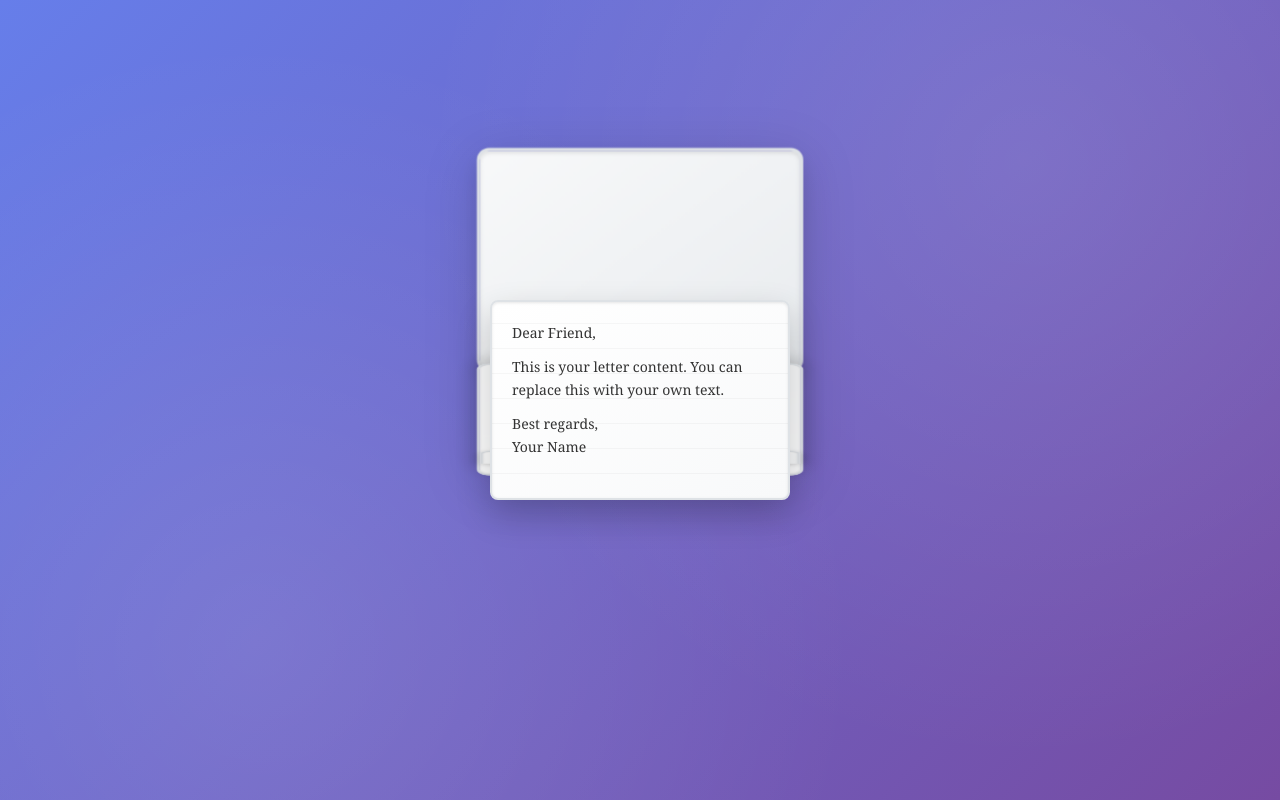
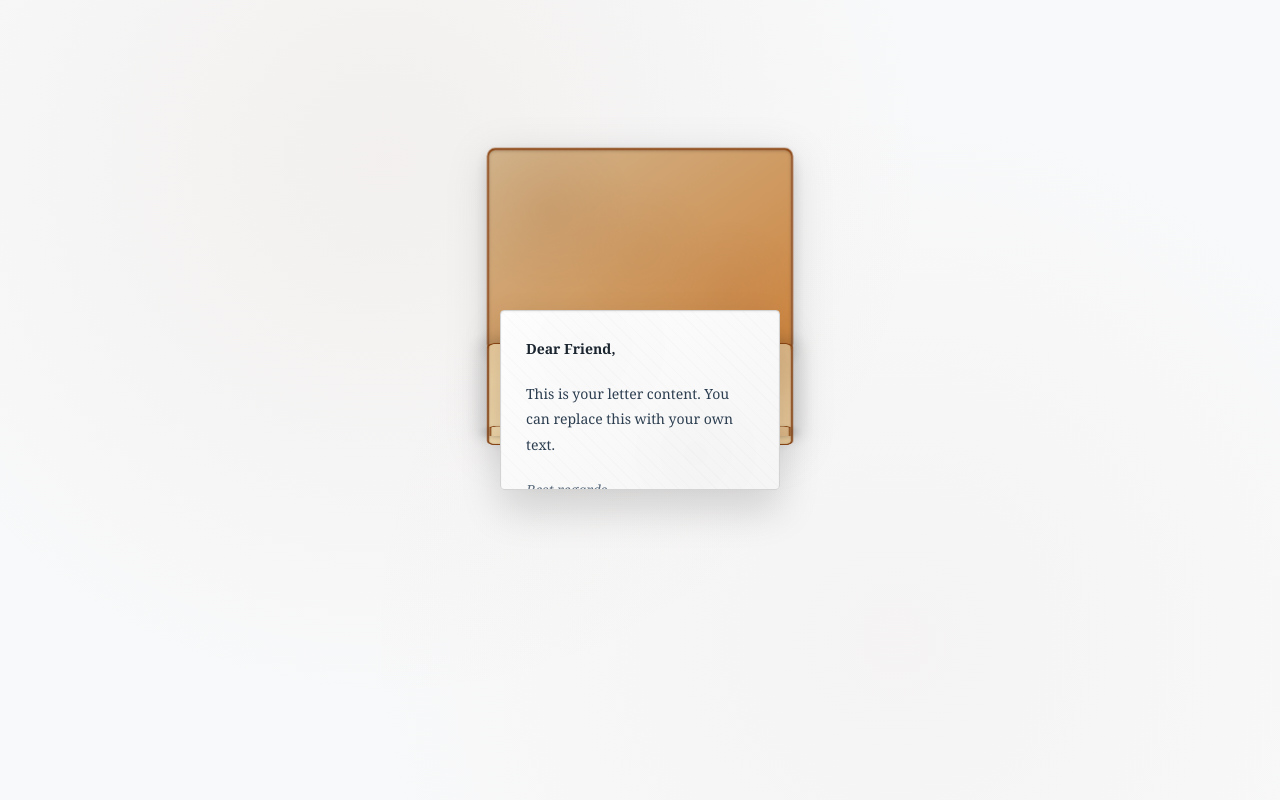
Before and after one commit to EmirMarles/letter, a plain HTML site: page index.html in a window 1280 px wide. Both pictures are taken after a click on the element 640 px from the left and 260 px from the top of the page. Drawn offline with Linux system fonts and the light colour scheme.

Commit message:
Transform envelope to beautiful kraft paper design with natural texture and elegant letter

```diff
--- a/style.css
+++ b/style.css
@@ -6,7 +6,7 @@
 
 body {
     font-family: 'Georgia', serif;
-    background: linear-gradient(135deg, #667eea 0%, #764ba2 100%);
+    background: #f8f9fa;
     min-height: 100vh;
     display: flex;
     justify-content: center;
@@ -24,8 +24,8 @@ body::before {
     right: 0;
     bottom: 0;
     background:
-        radial-gradient(circle at 20% 80%, rgba(255, 255, 255, 0.1) 0%, transparent 50%),
-        radial-gradient(circle at 80% 20%, rgba(255, 255, 255, 0.1) 0%, transparent 50%);
+        radial-gradient(circle at 30% 20%, rgba(139, 69, 19, 0.05) 0%, transparent 50%),
+        radial-gradient(circle at 70% 80%, rgba(160, 82, 45, 0.03) 0%, transparent 50%);
     pointer-events: none;
 }
 
@@ -37,93 +37,101 @@ body::before {
     perspective: 1000px;
 }
 
-/* Envelope Styles */
+/* Envelope Styles - Kraft Paper Design */
 .envelope {
     position: relative;
-    width: 320px;
-    height: 220px;
+    width: 300px;
+    height: 200px;
     margin: 0 auto;
     cursor: pointer;
     transform-style: preserve-3d;
     transition: all 0.4s cubic-bezier(0.4, 0, 0.2, 1);
-    filter: drop-shadow(0 10px 25px rgba(0, 0, 0, 0.15));
+    filter: drop-shadow(0 8px 20px rgba(0, 0, 0, 0.12));
 }
 
 .envelope-back {
     position: absolute;
     width: 100%;
     height: 100%;
-    background: linear-gradient(145deg, #f8f9fa, #e9ecef);
-    border: 3px solid #dee2e6;
-    border-radius: 12px;
+    background:
+        linear-gradient(145deg, #d2b48c, #cd853f),
+        repeating-linear-gradient(
+            45deg,
+            transparent,
+            transparent 2px,
+            rgba(139, 69, 19, 0.1) 2px,
+            rgba(139, 69, 19, 0.1) 4px
+        );
+    border: 2px solid #8b4513;
+    border-radius: 8px;
     box-shadow:
-        inset 0 2px 4px rgba(0,0,0,0.1),
-        0 8px 20px rgba(0,0,0,0.1);
+        inset 0 1px 3px rgba(0,0,0,0.2),
+        0 6px 15px rgba(0,0,0,0.15);
 }
 
 .envelope-front {
     position: absolute;
     width: 100%;
     height: 100%;
-    background: linear-gradient(145deg, #ffffff, #f8f9fa);
-    border: 3px solid #dee2e6;
-    border-radius: 12px;
+    background:
+        linear-gradient(145deg, #f5deb3, #deb887),
+        repeating-linear-gradient(
+            45deg,
+            transparent,
+            transparent 1px,
+            rgba(139, 69, 19, 0.08) 1px,
+            rgba(139, 69, 19, 0.08) 2px
+        );
+    border: 2px solid #8b4513;
+    border-radius: 8px;
     transform-origin: bottom;
     transition: all 0.6s cubic-bezier(0.4, 0, 0.2, 1);
     box-shadow:
-        inset 0 1px 3px rgba(0,0,0,0.1),
-        0 4px 12px rgba(0,0,0,0.1);
+        inset 0 1px 2px rgba(0,0,0,0.15),
+        0 4px 10px rgba(0,0,0,0.12);
 }
 
 .envelope-flap {
     position: absolute;
-    top: -25px;
+    top: -20px;
     left: 0;
     width: 100%;
-    height: 50px;
-    background: linear-gradient(145deg, #ffffff, #f8f9fa);
-    border: 3px solid #dee2e6;
+    height: 40px;
+    background:
+        linear-gradient(145deg, #f5deb3, #deb887),
+        repeating-linear-gradient(
+            45deg,
+            transparent,
+            transparent 1px,
+            rgba(139, 69, 19, 0.08) 1px,
+            rgba(139, 69, 19, 0.08) 2px
+        );
+    border: 2px solid #8b4513;
     border-bottom: none;
-    border-radius: 12px 12px 0 0;
+    border-radius: 8px 8px 0 0;
     transform-origin: bottom;
     transition: all 0.6s cubic-bezier(0.4, 0, 0.2, 1);
     box-shadow:
-        inset 0 1px 3px rgba(0,0,0,0.1),
-        0 2px 8px rgba(0,0,0,0.1);
+        inset 0 1px 2px rgba(0,0,0,0.15),
+        0 2px 6px rgba(0,0,0,0.1);
 }
 
-/* Add stamp */
-.envelope-flap::after {
-    content: '✉';
-    position: absolute;
-    top: 8px;
-    right: 15px;
-    font-size: 20px;
-    color: #6c757d;
-    opacity: 0.7;
-}
-
-/* Add address lines */
-.envelope-front::before {
+/* Add paper fiber texture */
+.envelope-back::before,
+.envelope-front::before,
+.envelope-flap::before {
     content: '';
     position: absolute;
-    top: 20px;
-    left: 20px;
-    right: 20px;
-    height: 2px;
-    background: linear-gradient(90deg, #dee2e6 0%, transparent 100%);
-    border-radius: 1px;
-}
-
-.envelope-front::after {
-    content: '';
-    position: absolute;
-    top: 35px;
-    left: 20px;
-    right: 20px;
-    height: 1px;
-    background: linear-gradient(90deg, #dee2e6 0%, transparent 100%);
-    border-radius: 1px;
+    top: 0;
+    left: 0;
+    right: 0;
+    bottom: 0;
+    background:
+        radial-gradient(circle at 20% 30%, rgba(139, 69, 19, 0.1) 0%, transparent 30%),
+        radial-gradient(circle at 80% 70%, rgba(160, 82, 45, 0.08) 0%, transparent 25%),
+        radial-gradient(circle at 50% 50%, rgba(139, 69, 19, 0.05) 0%, transparent 40%);
+    border-radius: inherit;
+    pointer-events: none;
 }
 
 /* Envelope Open State */
@@ -141,26 +149,34 @@ body::before {
         0 4px 15px rgba(0,0,0,0.2);
 }
 
-/* Letter Styles */
+/* Letter Styles - Beautiful Paper */
 .letter {
     position: absolute;
     top: 50%;
     left: 50%;
     transform: translate(-50%, -50%) scale(0) rotateY(180deg);
-    width: 300px;
-    height: 200px;
-    background: linear-gradient(145deg, #ffffff, #f8f9fa);
-    border: 2px solid #dee2e6;
-    border-radius: 8px;
+    width: 280px;
+    height: 180px;
+    background:
+        linear-gradient(145deg, #fefefe, #f5f5f5),
+        repeating-linear-gradient(
+            0deg,
+            transparent,
+            transparent 24px,
+            rgba(0,0,0,0.02) 24px,
+            rgba(0,0,0,0.02) 25px
+        );
+    border: 1px solid #d3d3d3;
+    border-radius: 4px;
     box-shadow:
-        0 15px 35px rgba(0,0,0,0.2),
-        inset 0 1px 3px rgba(0,0,0,0.1);
+        0 20px 40px rgba(0,0,0,0.15),
+        inset 0 1px 2px rgba(0,0,0,0.05);
     transition: all 0.8s cubic-bezier(0.4, 0, 0.2, 1);
     z-index: 10;
     transform-style: preserve-3d;
 }
 
-/* Add paper texture to letter */
+/* Add subtle paper texture to letter */
 .letter::before {
     content: '';
     position: absolute;
@@ -169,14 +185,16 @@ body::before {
     right: 0;
     bottom: 0;
     background:
+        radial-gradient(circle at 30% 20%, rgba(0,0,0,0.01) 0%, transparent 40%),
+        radial-gradient(circle at 70% 80%, rgba(0,0,0,0.01) 0%, transparent 30%),
         repeating-linear-gradient(
-            0deg,
+            45deg,
             transparent,
-            transparent 24px,
-            rgba(0,0,0,0.03) 24px,
-            rgba(0,0,0,0.03) 25px
+            transparent 8px,
+            rgba(0,0,0,0.01) 8px,
+            rgba(0,0,0,0.01) 9px
         );
-    border-radius: 6px;
+    border-radius: 3px;
     pointer-events: none;
 }
 
@@ -185,23 +203,36 @@ body::before {
 }
 
 .letter-content {
-    padding: 20px;
+    padding: 25px;
     height: 100%;
     overflow-y: auto;
+    position: relative;
 }
 
 .letter-text {
     font-size: 14px;
-    line-height: 1.6;
-    color: #333;
+    line-height: 1.8;
+    color: #2c3e50;
+    font-family: 'Georgia', serif;
+    text-align: left;
 }
 
 .letter-text p {
-    margin-bottom: 12px;
+    margin-bottom: 15px;
+    text-indent: 0;
+}
+
+.letter-text p:first-child {
+    font-weight: bold;
+    color: #1a252f;
+    margin-bottom: 20px;
 }
 
 .letter-text p:last-child {
     margin-bottom: 0;
+    margin-top: 20px;
+    font-style: italic;
+    color: #5d6d7e;
 }
 
 /* Mobile Responsiveness */
@@ -272,36 +303,36 @@ body::before {
     animation: envelopeOpen 0.3s ease;
 }
 
-/* Hover effects */
+/* Hover effects - Natural kraft paper */
 .envelope:hover {
-    transform: scale(1.05) translateY(-5px);
-    filter: drop-shadow(0 15px 35px rgba(0, 0, 0, 0.2));
+    transform: scale(1.03) translateY(-3px);
+    filter: drop-shadow(0 12px 25px rgba(0, 0, 0, 0.18));
 }
 
 .envelope:hover .envelope-flap {
-    transform: rotateX(-8deg) translateY(-2px);
+    transform: rotateX(-5deg) translateY(-1px);
 }
 
 .envelope:hover .envelope-front {
-    transform: translateY(-2px);
+    transform: translateY(-1px);
 }
 
-/* Add subtle glow effect on hover */
+/* Add subtle warm glow effect on hover */
 .envelope:hover::before {
     content: '';
     position: absolute;
-    top: -10px;
-    left: -10px;
-    right: -10px;
-    bottom: -10px;
-    background: radial-gradient(circle, rgba(102, 126, 234, 0.1) 0%, transparent 70%);
-    border-radius: 20px;
+    top: -8px;
+    left: -8px;
+    right: -8px;
+    bottom: -8px;
+    background: radial-gradient(circle, rgba(139, 69, 19, 0.08) 0%, transparent 70%);
+    border-radius: 15px;
     z-index: -1;
     opacity: 0;
-    animation: glow 2s ease-in-out infinite alternate;
+    animation: warmGlow 2s ease-in-out infinite alternate;
 }
 
-@keyframes glow {
+@keyframes warmGlow {
     0% { opacity: 0; }
     100% { opacity: 1; }
 }
```
